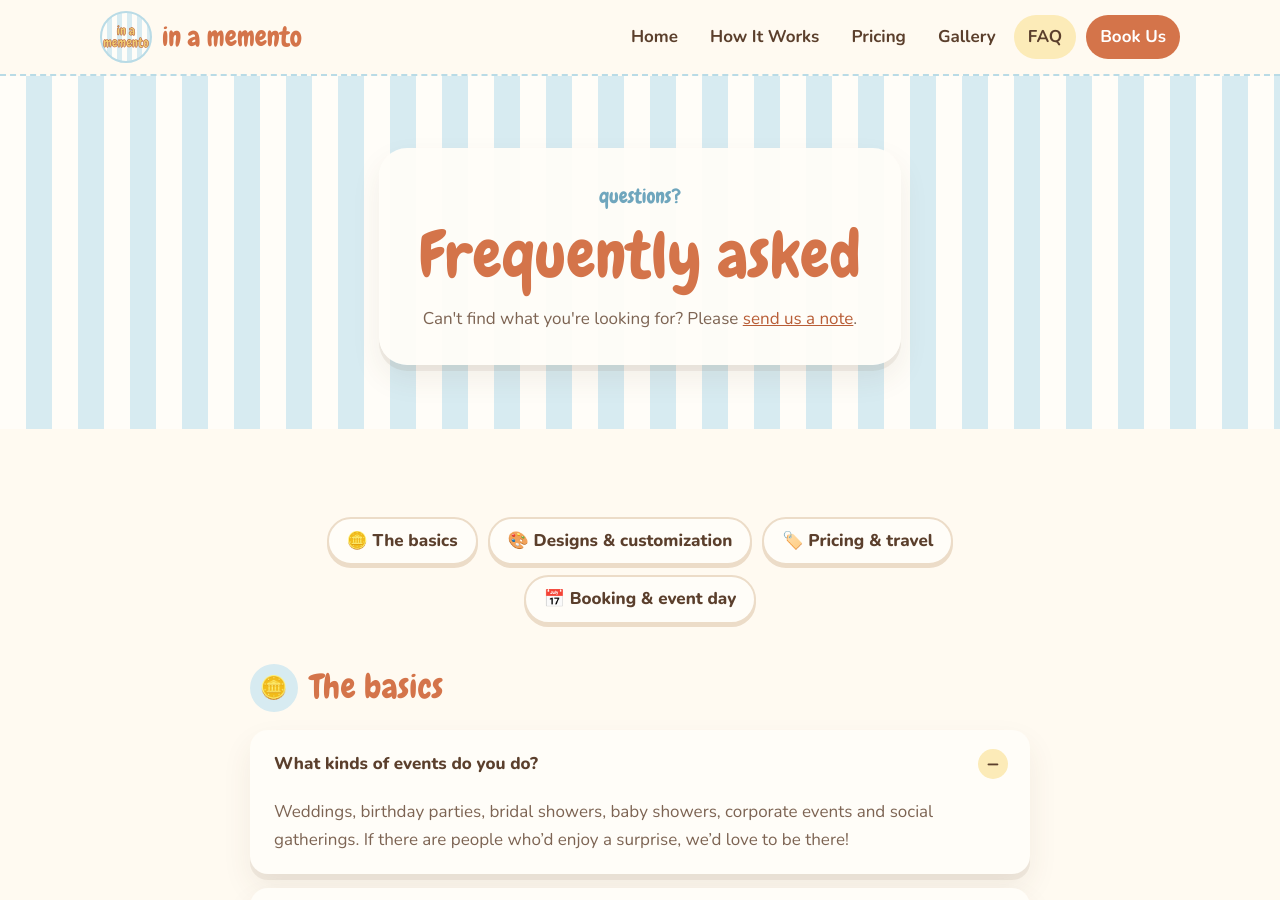
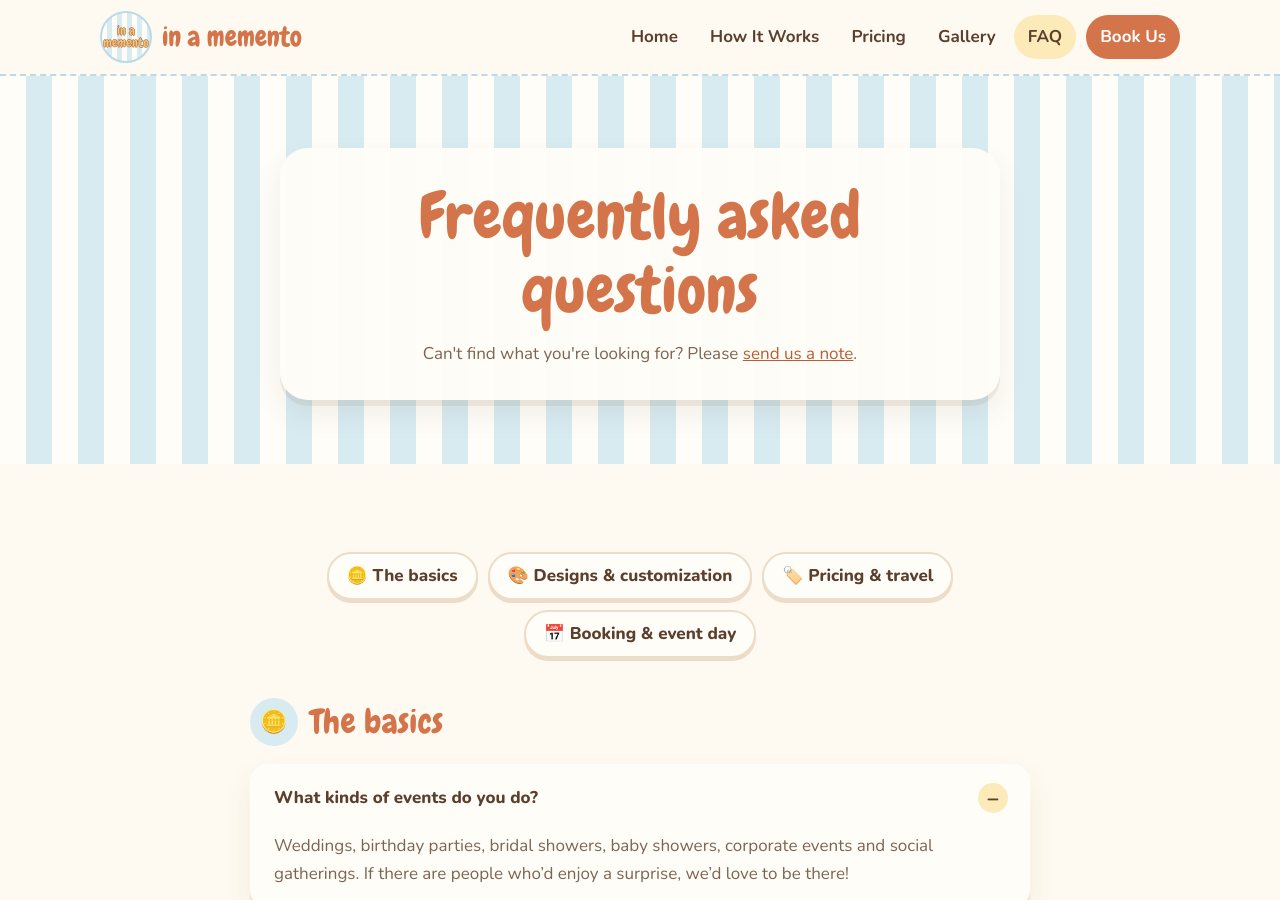
Before and after one commit to andrew-hy-kim/in.a.memento, a Jekyll site: the page built from faq/index.html, in a window 1280 px wide and 900 px high. Built offline with Jekyll 4.4.1, drawn with Linux system fonts in a browser that asks for light colours.

Commit message:
Drop the small blue labels above page titles; FAQ title reads 'Frequently asked questions'
Co-Authored-By: Claude Opus 5.5 <noreply@anthropic.com>
Claude-Session: https://claude.ai/code/session_01A4x6zNFM2ikQnVBPRWM1LK

```diff
--- a/contact/index.html
+++ b/contact/index.html
@@ -7,7 +7,6 @@ description: "Check availability for an in a memento vending machine at your Sea
 <section class="page-banner bg-butter-stripes">
   <div class="container">
     <div class="banner-card">
-      <span class="eyebrow">let's chat!</span>
       <h1>Book your date</h1>
       <p>Please fill out the form below and we'll email you about availability within 1 to 5 business days.</p>
     </div>
--- a/faq/index.html
+++ b/faq/index.html
@@ -8,8 +8,7 @@ schema_faq: true
 <section class="page-banner bg-sky-stripes">
   <div class="container">
     <div class="banner-card">
-      <span class="eyebrow">questions?</span>
-      <h1>Frequently asked</h1>
+      <h1>Frequently asked questions</h1>
       <p>Can't find what you're looking for? Please <a href="{{ '/contact/' | relative_url }}">send us a note</a>.</p>
     </div>
   </div>
--- a/gallery/index.html
+++ b/gallery/index.html
@@ -7,7 +7,6 @@ description: "See our sticker, tattoo and/or mini print vending machine at Seatt
 <section class="page-banner bg-gingham">
   <div class="container">
     <div class="banner-card">
-      <span class="eyebrow">past events &amp; designs</span>
       <h1>Gallery</h1>
       <p>A peek at our machine and some of the little doodles guests have taken home.</p>
     </div>
--- a/how-it-works/index.html
+++ b/how-it-works/index.html
@@ -7,7 +7,6 @@ description: "From inquiry to event day: how renting an in a memento sticker, ta
 <section class="page-banner bg-sky-stripes">
   <div class="container">
     <div class="banner-card">
-      <span class="eyebrow">how to use the machine</span>
       <h1>How it works</h1>
       <p>From first hello to the last memento pulled, we take care of the details.</p>
     </div>
--- a/pricing/index.html
+++ b/pricing/index.html
@@ -7,7 +7,6 @@ description: "Vending machine rentals from $200 including delivery, setup and pi
 <section class="page-banner bg-butter-stripes">
   <div class="container">
     <div class="banner-card">
-      <span class="eyebrow">pricing guide</span>
       <h1>Pricing</h1>
       <p>Your total is the machine rental plus the mementos inside it. Delivery, setup &amp; pickup are always included.</p>
     </div>
```
